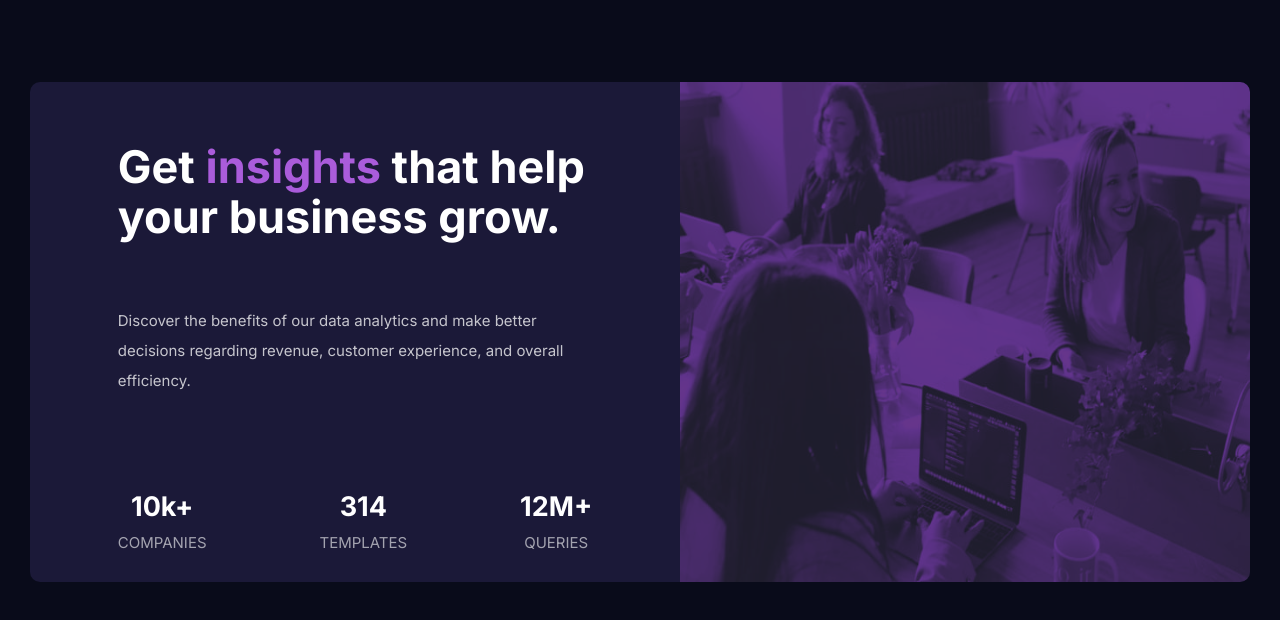
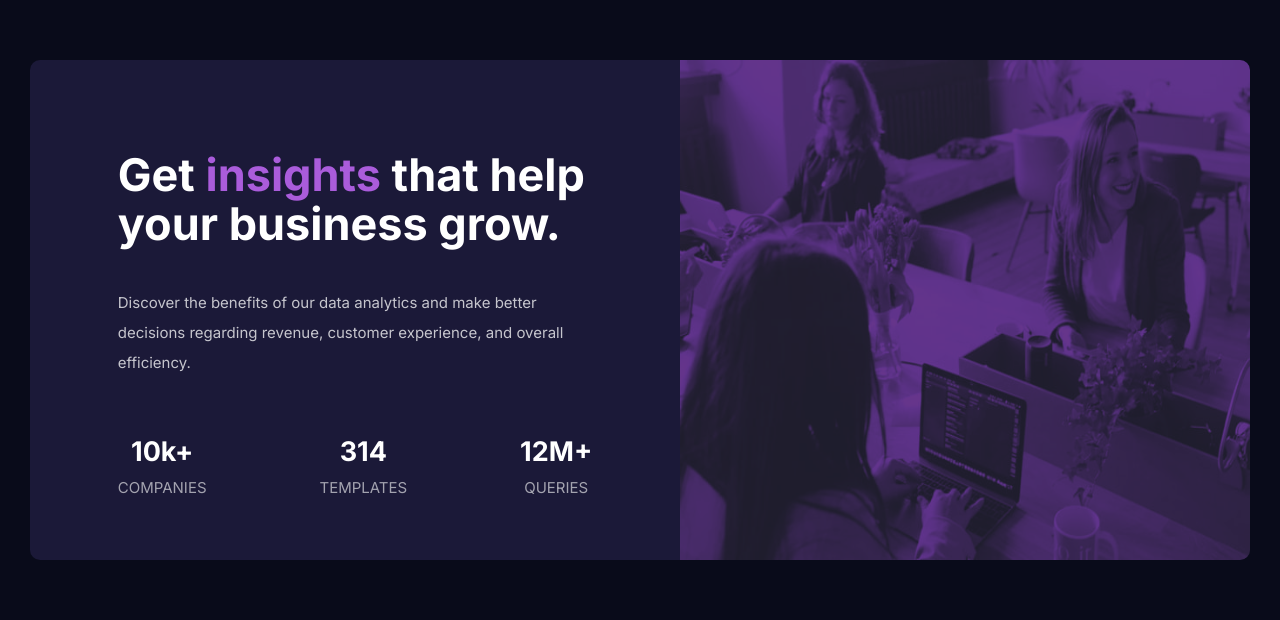
Before and after one commit to DMC09/FrontEndMentor_StatsCard, a plain HTML site: page index.html in a window 1280 px wide. Shown: the part 128-748 px from the top of the page. Drawn offline with Linux system fonts and the light colour scheme.

Commit message:
-desktop design complete

```diff
--- a/main.scss
+++ b/main.scss
@@ -24,13 +24,13 @@ body {
   font-family: $INTER, $LEXENDDECA;
   background: $VERYDARKBLUE;
   padding: 4rem 2rem;
-  height: 100%;
 }
 main {
   background: $DARKSATBLUE;
   display: flex;
   flex-flow: column;
   border-radius: 10px;
+  margin-bottom: 3rem;
 }
 
 .card_photo {
@@ -115,6 +115,7 @@ main {
   body {
     display: grid;
     place-items: center;
+    height: 100%;
   }
   main {
     flex-flow: row-reverse;
@@ -152,7 +153,7 @@ main {
   .info_container .headline h1 {
     text-align: left;
     font-size: 3rem;
-    padding-top: 4rem;
+    padding-top: 6rem;
   }
   .info_container .description {
     text-align: left;
@@ -162,6 +163,8 @@ main {
   .info_container .stat_container {
     flex-flow: row;
     justify-content: space-between;
+    padding-bottom: 3rem;
+
   }
   .stat_container .stat {
     padding-bottom: 0rem;
```
Also changed, not shown: main.min.css, 1 other file.
